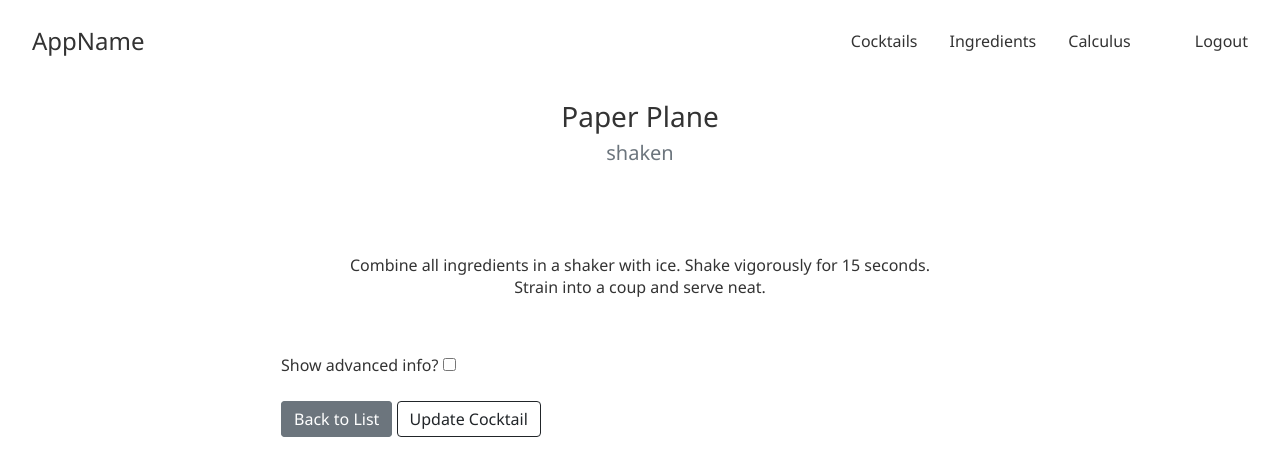
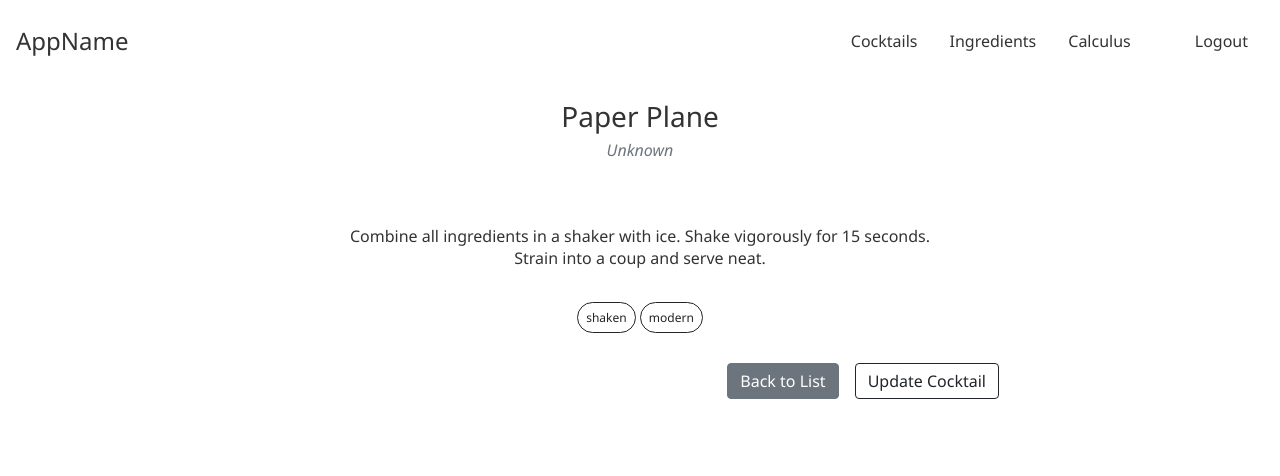
Before and after one commit to sdolling123/cocktailProject, a Django app: page /cocktails/cocktail/1/details/ in a window 1280 px wide. Shown: the top 476 px of the page. Run offline with Django 5.2, Linux system fonts and the light colour scheme; data comes from the database, SQL or seed files in the repository; both versions use the stored data as it was after the commit.

Commit message:
general improvements

```diff
--- a/cocktails/models.py
+++ b/cocktails/models.py
@@ -35,14 +35,14 @@
         ('wedge', 'Wedge'),
         ('drop', 'Drop'),
         ('dash', 'Dash'),
-        ('millimeter', 'Millimeter'),
+        ('milliliter', 'Milliliter'),
         ('ounce', 'Ounce'),
         ('cup', 'Cup'),
     ])
 
     def get_abbreviated_unit(self):
         abbreviations = {
-            'millimeter': 'ml',
+            'milliliter': 'ml',
             'ounce': 'oz',
             'cup': 'c',
         }
--- a/cocktails/templates/cocktails/cocktail_details.html
+++ b/cocktails/templates/cocktails/cocktail_details.html
@@ -8,14 +8,13 @@
     <!-- Ingredient name and brand centered with some margin -->
     <div class="ingredient-detail__header">
         <h3>{{ cocktail.name }}</h3>
-        <h5>{{ cocktail.type }}</h5>
+        <h6 class="ital">{% if cocktail.creator %}cocktail.creator{% else %}Unknown{% endif %}</h6>
     </div>
     <div class="cocktail-detail-recipe">
         {% for ingredient in cocktail_ingredients %}
         <div class="cocktail-detail-recipe__ingredient">
-            <span class="cocktail-detail-recipe__amount">{{ ingredient.quantity|format_number }}</span>
-            <span class="cocktail-detail-recipe__unit">{{ ingredient.unit }}</span>
-            <span class="cocktail-detail-recipe__item">{{ ingredient.ingredient }} ({{ ingredient.brand }})</span>
+            <span class="cocktail-detail-recipe__amount">{{ ingredient.quantity|format_number }}<span>&nbsp;{{ ingredient.unit }}</span></span>
+            <span class="cocktail-detail-recipe__item">{{ ingredient.ingredient }}{% if ingredient.brand == "Homemade" %}{% else %}, <span class="ital">{{ ingredient.brand }}</span>{% endif %}</span>
         </div>
         {% endfor %}
     </div>
@@ -24,51 +23,18 @@
     <div class="ingredient-detail__instructions">
         <p>{{ cocktail.instructions }}</p>
     </div>
-
-    <!-- Advanced Info Toggle Switch -->
-    <div>
-        <label for="showAdvanceIngrsToggle">Show advanced info?</label>
-        <input type="checkbox" role="switch" id="showAdvanceIngrsToggle">
-    </div>
-
-    <!-- Advanced Info Table, hidden by default -->
-    <div id="advancedIngrTable" style="display: none;">
-        <table class="table table-hover w-75 mx-auto">
-            <tbody>
-                {% for ingredient in cocktail_ingredients %}
-                <tr>
-                    <td>ABV</td>
-                    <td>{{ ingredient.name }}</td>
-                </tr>
-                <tr>
-                    <td>Sweetness</td>
-                    <td>{{ ingredient.quantity }}</td>
-                </tr>
-                <tr>
-                    <td>Acid</td>
-                    <td>{{ ingredient.unit }}</td>
-                </tr>
-                {% endfor %}
-            </tbody>
-        </table>
+    <div class="cocktail-details__tags">
+        <a class="tags" href="#">{{ cocktail.type }}</a>
+        <a class="tags" href="#">{{ cocktail.style }}</a>
     </div>
 
     <!-- Back button centered and stretched to fit smaller screens -->
-    <div class="ingredient-detail__actions">
+    <div class="form-actions">
         <a href="{% url 'cocktail-list' %}" class="button button-secondary">Back to List</a>
         <a class="ingredient-detail__update button-outline button-secondary" href="#">Update Cocktail</a>
     </div>
 </div>
 
-<script>
-    // Toggle visibility of advanced info table
-    const advancedToggle = document.getElementById('showAdvanceIngrsToggle');
-    const ingredientTable = document.getElementById('advancedIngrTable');
-
-    advancedToggle.addEventListener('change', function() {
-        ingredientTable.style.display = advancedToggle.checked ? 'block' : 'none';
-    });
-</script>
 <style>
 
     .ingredient-detail__update {
@@ -77,14 +43,13 @@
     .ingredient-detail__header,
     .ingredient-detail__instructions {
         text-align: center;
-        margin-bottom: 1.5rem;
         align-self: center;
         max-width: 64ch;
     }
     .ingredient-detail__header h3 {
         margin-bottom: .25rem;
     }
-    .ingredient-detail__header h5 {
+    .ingredient-detail__header h6 {
         color: #6c757d;
     }
 
@@ -102,10 +67,10 @@
 
     .cocktail-detail-recipe__ingredient {
         display: grid; /* Use grid for precise column alignment */
-        grid-template-columns: minmax(3rem, auto) minmax(2rem, auto) 1fr; /* Ensures dynamic yet consistent widths for amount and unit */
-        gap: .5rem; /* Add spacing between columns */
-        margin-bottom: 8px; /* Add spacing between rows */
+        grid-template-columns: minmax(3rem, auto) 1fr; /* Ensures dynamic yet consistent widths for amount and unit */
+        column-gap: .5rem;
         align-items: center; /* Aligns content vertically */
+        line-height: 1.6;
     }
 
     .cocktail-detail-recipe__amount {
@@ -113,13 +78,17 @@
         white-space: nowrap; /* Prevents wrapping between amount and unit */
     }
 
-    .cocktail-detail-recipe__unit {
-        text-align: left; /* Ensures the unit starts near the amount */
-    }
-
     .cocktail-detail-recipe__item {
         text-align: left; /* Left-align ingredient names */
         white-space: nowrap; /* Prevents wrapping of ingredient names */
     }
+
+    .ital {
+        font-style: italic;
+    }
+    .cocktail-details__tags {
+        align-self: center;
+        padding: .25rem;
+    }
 </style>
 {% endblock content %}
--- a/cocktails/templates/cocktails/cocktail_list.html
+++ b/cocktails/templates/cocktails/cocktail_list.html
@@ -1,5 +1,6 @@
 {% extends "base.html" %}
 {% load static %}
+{% load custom_filters %}
 
 {% block content %}
 <div class="content-wrapper cocktail-list">
@@ -31,7 +32,7 @@
                 <a class="cocktail-item" href={% url 'cocktail-details' pk=cocktail.id %} type="text">
                     <div class="cocktail-item__header">
                         <h6>{{ cocktail.name }}</h6>
-                        <small>{{ cocktail.type }}, {{ cocktail.style }}</small>
+                        <small>{{ cocktail.type|replace_underscore }}, {{ cocktail.style|replace_underscore }}</small>
                     </div>
                     <img src="{% static 'images/ellipsis-solid.svg' %}" alt="More details about {{ cocktail.name }}">
                 </a>
--- a/ingredients/templates/ingredients/ingredient_list.html
+++ b/ingredients/templates/ingredients/ingredient_list.html
@@ -1,6 +1,6 @@
 {% extends "base.html" %}
 {% load static %}
-
+{% load custom_filters %}
 {% block content %}
 
 <div class="content-wrapper ingredient-list-wrapper">
@@ -30,7 +30,7 @@
             <a href="{% url 'ingredient-detail' pk=ingredient.id %}" type="button" class="ingredient-item">
                 <div class="ingredient-item-header">
                     <h6>{{ ingredient.name }}</h6>
-                    <small>{{ ingredient.ingredient_type }}</small>
+                    <small>{{ ingredient.ingredient_type|replace_underscore }}</small>
                 </div>
                 <img src="{% static 'images/ellipsis-solid.svg' %}" alt="More details about {{ ingredient.name }}">
             </a>
--- a/ingredients/templatetags/custom_filters.py
+++ b/ingredients/templatetags/custom_filters.py
@@ -16,7 +16,8 @@
 @register.filter(name='replace_underscore')
 def replace_underscore(value):
     """Replace underscores with spaces"""
-    return value.replace('_', ' ')
+    proper_formatting = value.title()
+    return proper_formatting.replace('_', ' ')
 
 @register.filter
 def get_item(dictionary, key):
--- a/static/global.css
+++ b/static/global.css
@@ -91,12 +91,20 @@
 .navBanner {
     z-index: 400;
 }
+
+.navBannerHeader {
+    padding: 1.5rem 1rem;
+}
+
+.navPanelMenuHeader {
+    padding: 1.5rem 2rem;
+}
+
 .navBannerHeader,
 .navPanelMenuHeader {
     display: flex;
     justify-content: space-between;
     align-items: center;
-    padding: 1.5rem 2rem;
 }
 .navBannerTitle{
     font-size: 1.5rem;
@@ -343,6 +351,29 @@
     max-width: 1200px; /* Set the maximum width */
 }
 
+/* TAGS */
+.tags {
+    text-decoration: none;
+    padding: .375rem .5rem;
+    border-width: 1px;
+    border-style: solid;
+    border-radius: 1rem;
+    font-size: .75rem;
+    border-color: var(--primaryColorBlackTest);
+    /* width: 100%; */
+    color: var(--primaryColorBlackTest);
+    text-align: center;
+    cursor: pointer;
+    transition: color .15s ease-in-out,
+                background-color .15s ease-in-out,
+                border-color .15s ease-in-out,
+                box-shadow .15s ease-in-out
+}
+
+.tags:hover {
+    color: white;
+    background-color: var(--primaryColorBlackTest);
+}
 /* MODAL */
 dialog {
     width: 90%; /* Adjust width as needed */
```
Also changed, not shown: ingredients/templates/ingredients/ingredient_detail.html (+13 -6 lines), db.sqlite3.
